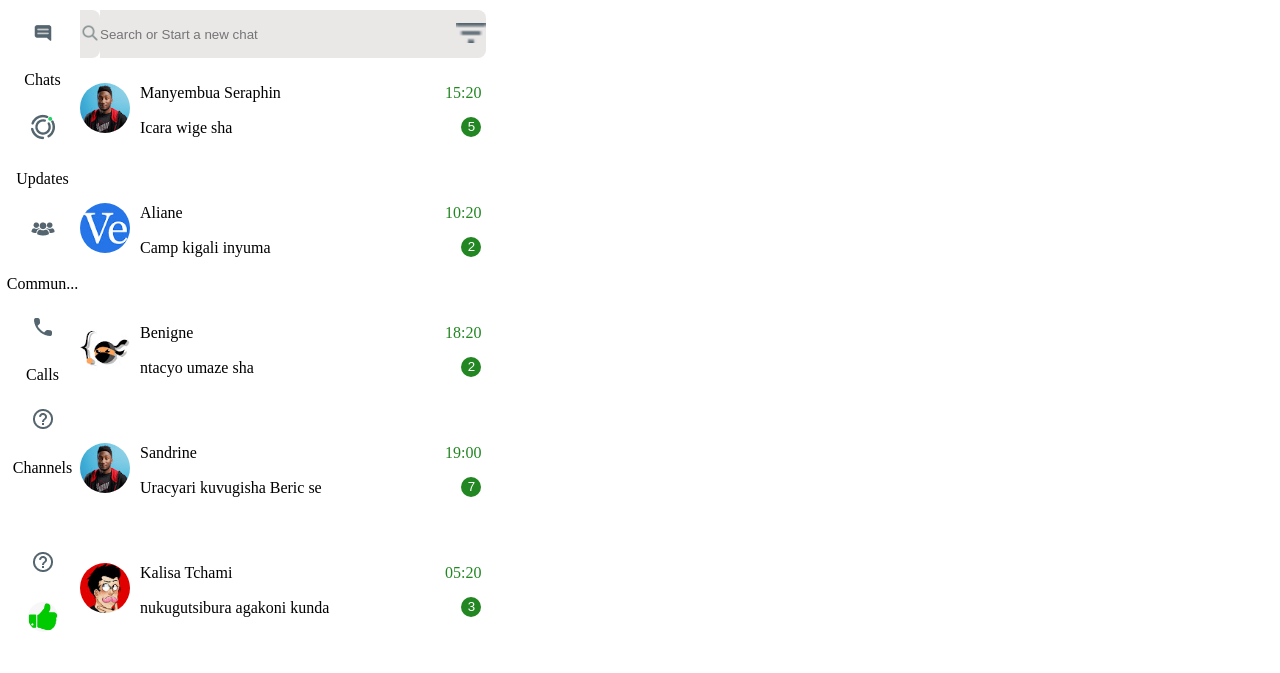
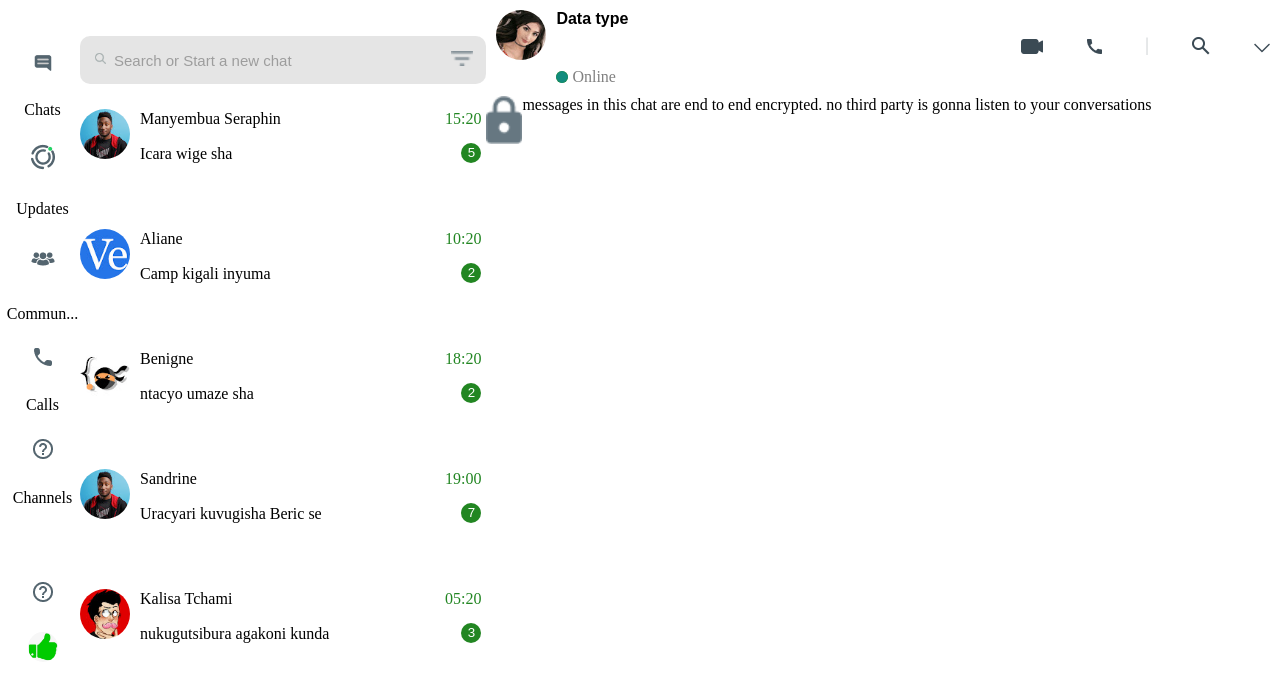
Before and after one commit to Cyiza2001/Whatsapp, a plain HTML site: page index.html in a window 1280 px wide. Shown: the top 673 px of the page. Drawn offline with Linux system fonts and the light colour scheme.

Commit message:
another cpmmit

```diff
--- a/index.html
+++ b/index.html
@@ -9,6 +9,10 @@
 <body>
     <div class="app-container">
         <div class="left-section">
+
+            <!-- <div class="left-section-header" >
+                <p>sdfghjk</p>
+            </div> -->
             <div class="sidebar">
                 <div class="upper">
                 <div class="chats-icon" >
@@ -47,11 +51,11 @@
                 <div class="search">
 
                     <div class="search-box" >
-                        <button class="search-button">
+                        <button class="button1">
                             <img src="icons8-search-48.png" >
                         </button>
                         <input type="text" placeholder="Search or Start a new chat"  >
-                        <button>
+                        <button class="button2">
                             <img src="3bars.png" >
                         </button>
                      </div>
@@ -203,8 +207,54 @@
 
         </div>
         <div class="right-section">
-            <p></p>
+          <div class="right-section-header">
+            <div class="online-profile">
+<img src="profile-pic3.jpeg">
+            </div>
+            <div class="online-username">
+                <div class="chatter-name">
+                <p>Data type</p>
+                </div>
+                <div class="online">
+                    <img src="Ellipse 133.png">
+                   <p>Online</p>
+                </div>
 
+            </div>
+            <div class="calls">
+                <div>
+                    <img src="Union.png">
+                </div>
+                <div>
+                    <img src="callchat.png">
+                </div>
+                <div>
+                    <img src="Line 329.png">
+                </div>
+                <div>
+                    <img src="icon.png">
+                </div>
+                <div>
+                    <img src="Stroke 1.png">
+                </div>
+
+
+            </div>
+
+          </div>
+<div class="right-section-body">
+   <div class="end-to-end">
+    <img src="Vector@2x.png">
+    <p>messages in this chat are end to end encrypted. no third party is gonna listen to your conversations</p>
+   </div>
+   <div></div>
+   <div></div>
+   <div></div>
+   <div></div>
+   <div></div>
+   <div></div>
+   <div></div>
+</div>
         </div>
     </div>
 </body>
--- a/style.css
+++ b/style.css
@@ -15,17 +15,77 @@
      flex:1;
      max-width: 38%;
 }
+.left-section-header{
+    height: 20vh;
+    background-color: red;
+}
 
 .right-section{
-    flex:none;
+    display: flex;
+    flex-direction: column;
     width:62%;
+}
+.right-section-header{
+    height: 12vh;
+    max-width:100%;
+    display: flex;
+    flex-direction: row;
+    padding: 10px;
+
+
+}
+.online-profile img{
+    height:50px;
+    border-radius: 50%;
+    margin-right: 10px;
+
+}
+.online-username{
+    display: flex;
+    flex-direction: column;
+    justify-content: space-between;
+    width: 60%;
+}
+.chatter-name {
+    font-weight: bold;
+    font-family:arial;
+
+}
+.online{
+    display: flex;
+flex-direction: row;
+align-items: center;
+    color:gray ;
+}
+.online img{
+    height: 12px;
+    background-color:rgb(34, 134, 34) ;
+    border-radius: 50%;
+    margin-right: 4px;
+}
+.calls{
+    display: flex;
+    flex: 1;
+    justify-content: space-between;
+    align-items: center;
+}
+.right-section-body{
+    display: flex;
+    flex-direction: row;
+    flex-grow: 1;
+
+}
+.end-to-end{
+    display: flex;
+    flex-direction: row;
+    height: 6vh;
 }
 
 .sidebar{
 
     position:fixed;
     left:5px;
-    height:100%;
+    top:30px;
     width:75px ;
     padding: 0px 1px;
 }
@@ -51,7 +111,8 @@
      width: 100%;
 height: 40px;
 
-margin-top: 10px;
+margin-top: 36px;
+border-radius: 10px;
 
 
     /* flex-direction: row;
@@ -70,18 +131,33 @@ margin-top: 10px;
     flex: 1;
     height:6vh;
     border: none;
-    background-color: rgb(234, 231, 231);
+    background-color: rgb(219, 219, 219);
+    margin-right:0px;
+    font-family: arial;
+    font-size: 15px;
+    padding-left: 6px;
+    opacity: 0.7;
 }
-.search-box button{
+.button1{
 height: 6vh;
 border: none;
-background-color: rgb(234, 231, 231);
-border-radius: 0  8px 8px 0;
+background-color: rgb(219, 219, 219);
+border-radius: 10px 0 0  10px;
+padding-left: 13px;
+opacity: 0.7;
 
 
 }
+.button2{
+    height: 6vh;
+    border: none;
+    background-color: rgb(219, 219, 219);
+    border-radius: 0  10px 10px 0;
+    padding-right: 13px;
+    opacity: 0.7;
+}
 .search-box img{
-    height: 20px;
+    height: 15px;
 }
 
 .chats-icon{
```
Also changed, not shown: Ellipse 133.png (added), Line 329.png (added), Stroke 1.png (added), Union.png (added), Vector@2x.png (added), callchat.png (added), icon.png (added).
